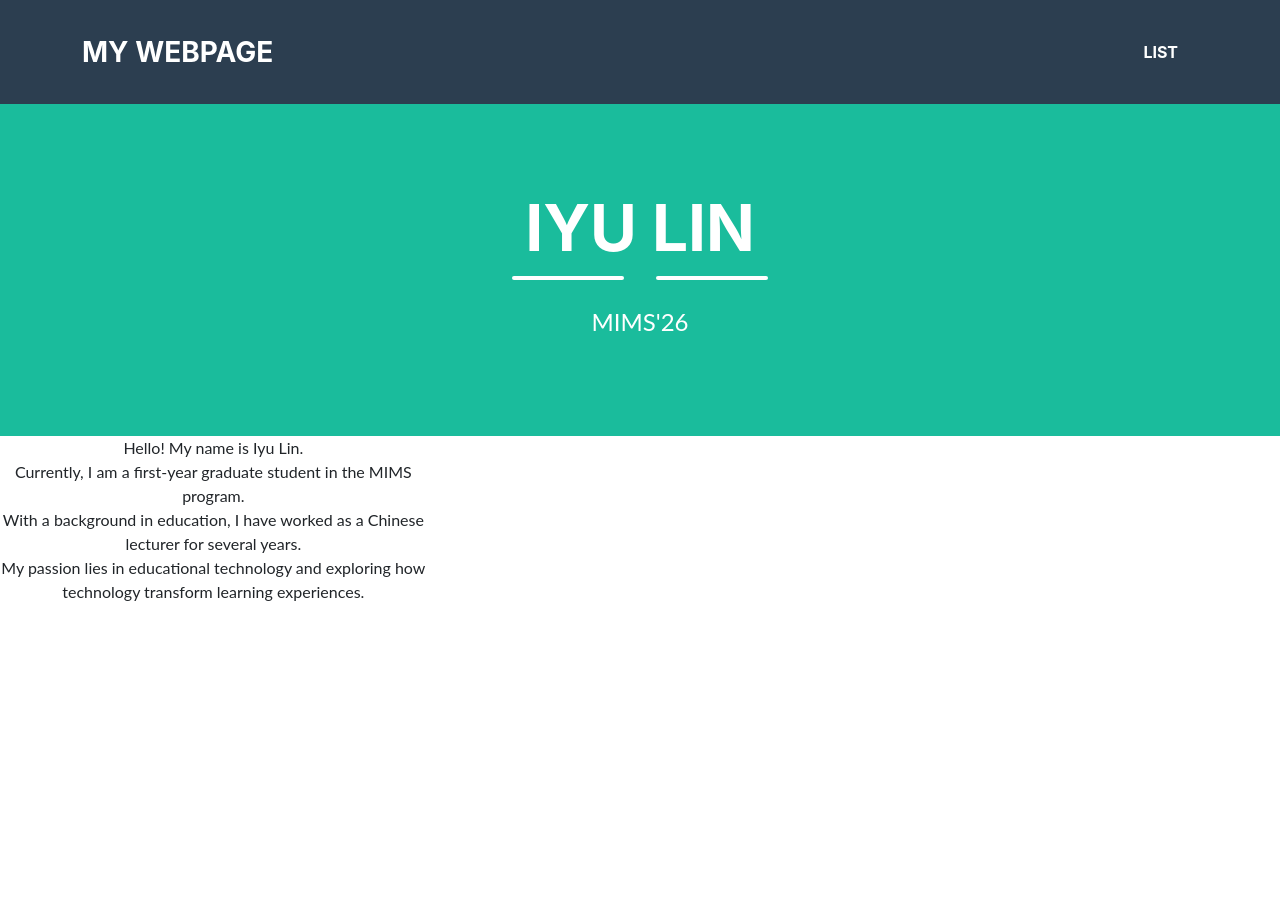
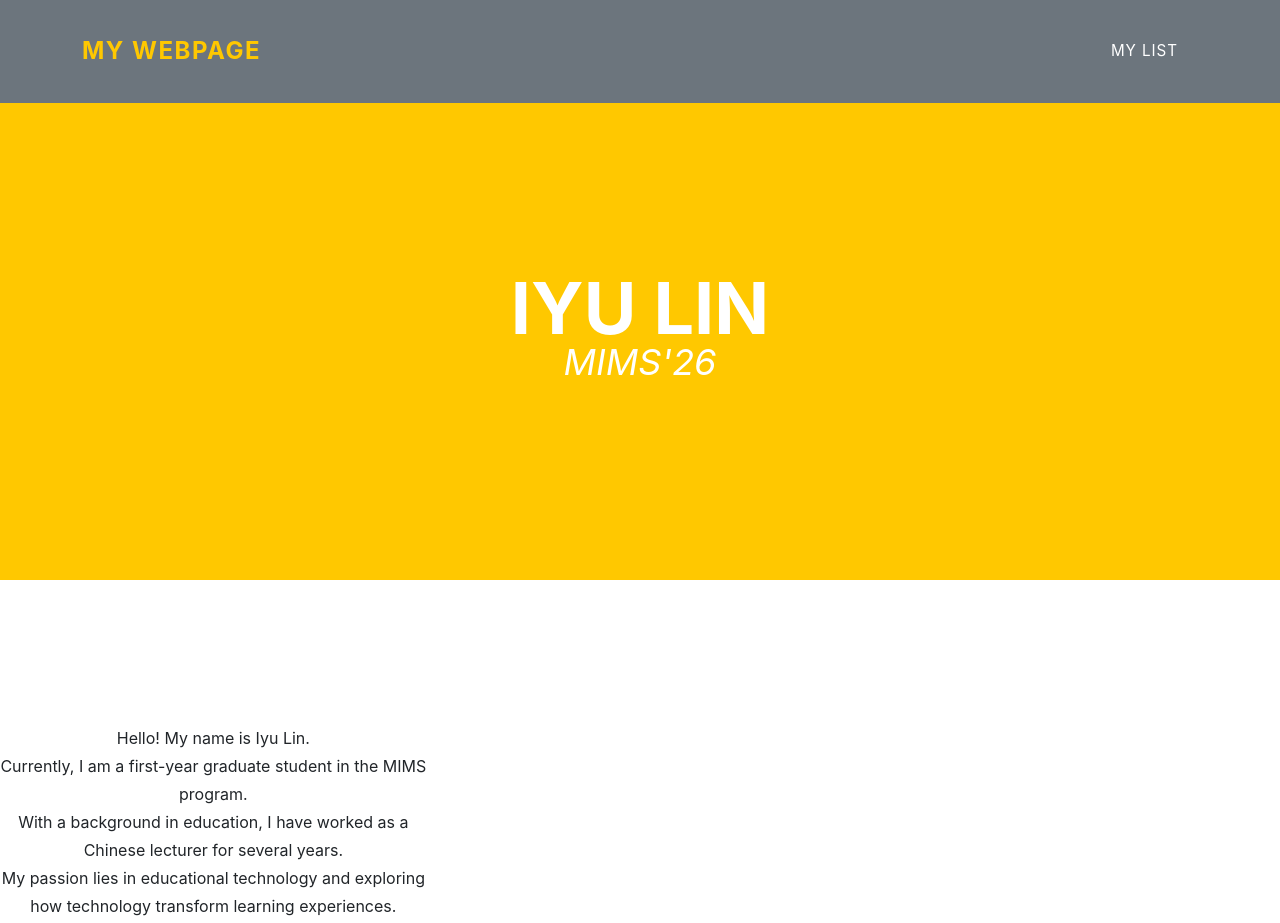
Before and after one commit to iychi/iychi.github.io, a plain HTML site: page index.html in a window 1280 px wide. Before the commit the page ends 800 px from the top, so only its background shows below. Drawn offline with Linux system fonts and the light colour scheme.

Commit message:
Update index.html

```diff
--- a/index.html
+++ b/index.html
@@ -1,7 +1,7 @@
 <!DOCTYPE HTML>
 <html>
     <header>
-        <link rel="stylesheet" href="/Example_CSS_Style Templates/style2.css">
+        <link rel="stylesheet" href="/Example_CSS_Style Templates/style1.css">
         <link rel="stylesheet" href="table_style.css">
         <title>Iyu's Webpage</title>
     </header>
@@ -14,7 +14,7 @@
                 <a class="navbar-brand" href="./index.html">My Webpage</a>
                 <!--This code defines the "List" link in the top right corner of the navigation pane-->
                 <ul class="navbar-nav ms-auto">
-                    <li class="nav-item mx-0 mx-lg-1"><a class="nav-link py-3 px-0 px-lg-3 rounded" href="./list.html">List</a></li>
+                    <li class="nav-item mx-0 mx-lg-1"><a class="nav-link py-3 px-0 px-lg-3 rounded" href="./list.html">My List</a></li>
                 </ul>
             </div>
         </nav>
```
